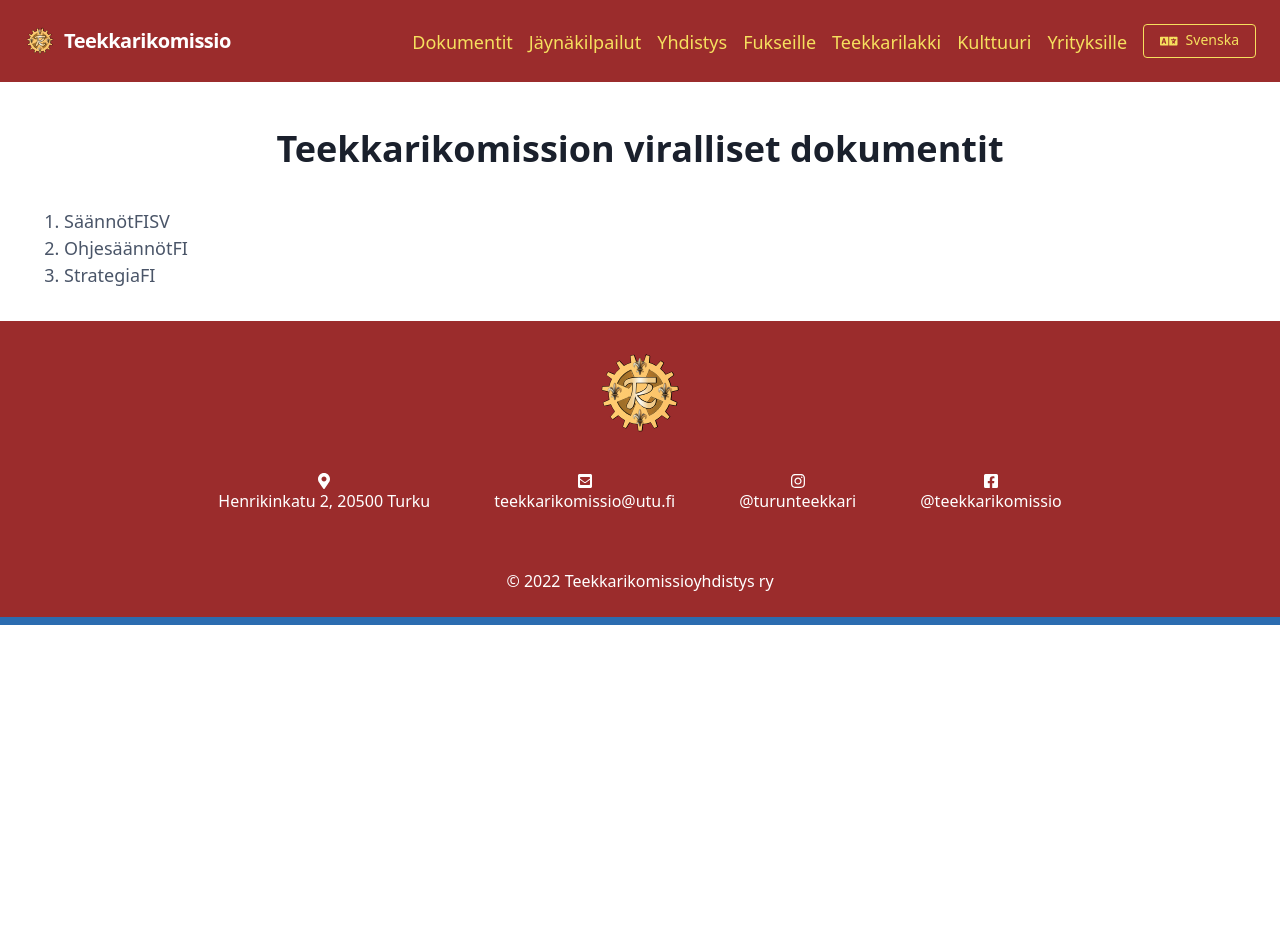
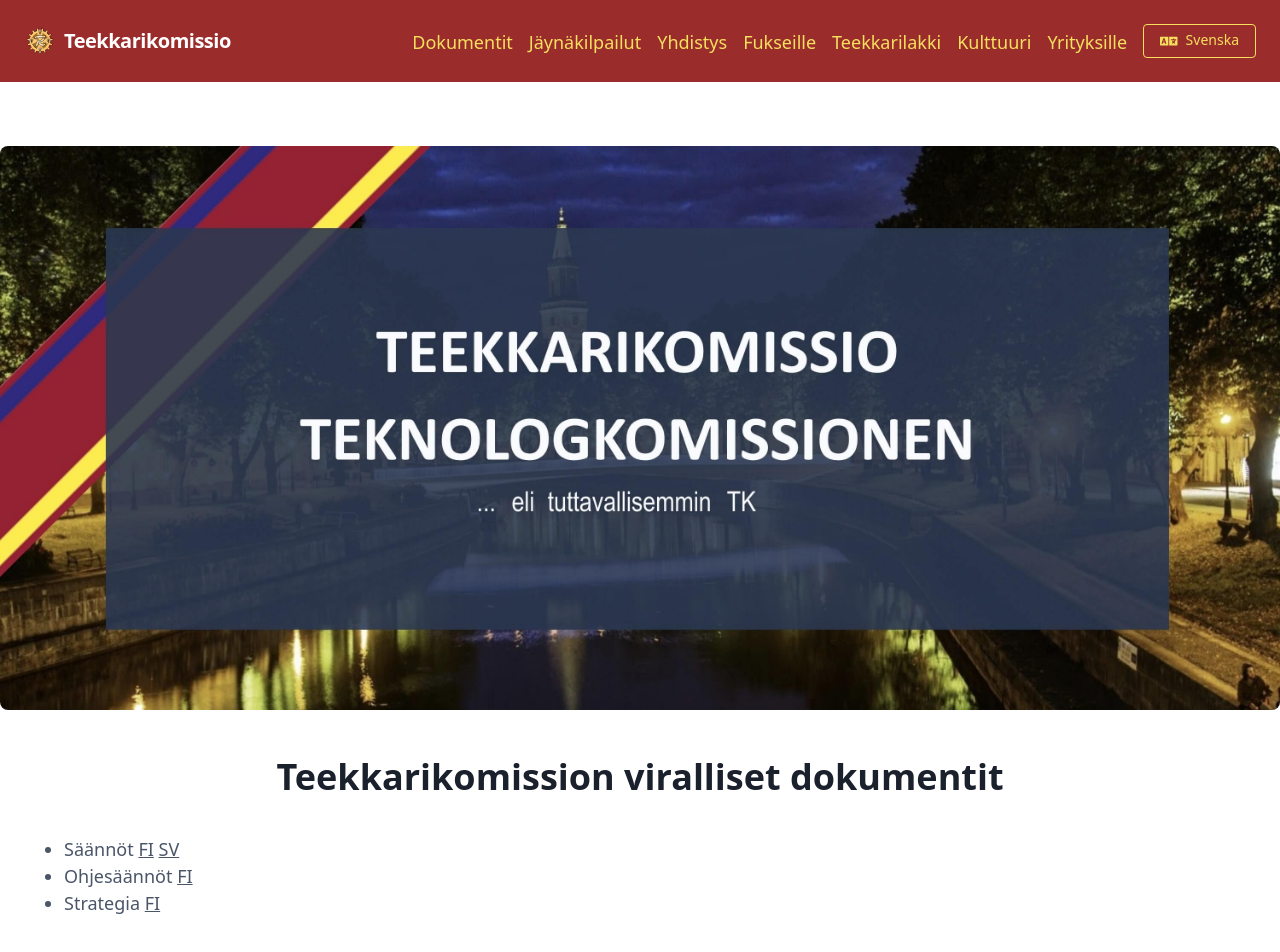
Before and after one commit to Teekkarikomissio/teekkarikomissio.fi, a Next.js app: page /fi/viralliset in a window 1280 px wide. Shown: the top 952 px of the page. Before the commit the page ends 800 px from the top, so only its background shows below. Built offline with nearby package versions, Linux system fonts and the light colour scheme; what next would draw is missing.

Commit message:
add headerpicture to viralliset add viralliset to index sv

```diff
--- a/pages/[lang]/viralliset.js
+++ b/pages/[lang]/viralliset.js
@@ -4,25 +4,34 @@
 import useTranslation from '../../hooks/useTranslation';
 
 import Layout from '../../components/Layout';
-import { H1, H2, H3, LongText, ListItem } from '../../components/Typography';
+import HeaderPicture from '../../components/HeaderPicture';
+import { H1, H2, H3, LongText, ListItem, ShortText } from '../../components/Typography';
 
 const OfficialDocuments = () => {
   const { t } = useTranslation('officialDocuments');
 
   return (
     <Layout titleKey={t('metaTitle')}>
+      <HeaderPicture img="/index-banner.jpg" alt="TK" />
       <H2>{t('docsHeading')}</H2>
       <br></br>
-      <ul className="list-decimal mb-8 mx-16">
-        <ListItem>{t('docsListItem1')}
-        <a href="/rules-fi.pdf">FI</a>
-        <a href="/rules-sv.pdf">SV</a>
+      <ul className="list-disc mb-12 mx-16">
+        <ListItem>
+          {t('docsListItem1')}
+          {' '}
+          <a className="underline" href="/rules-fi.pdf">FI</a>
+          {' '}
+          <a className="underline" href="/rules-sv.pdf">SV</a>
         </ListItem>
-        <ListItem>{t('docsListItem2')}
-        <a href="/sub-rules-fi.pdf">FI</a>
+        <ListItem>
+          {t('docsListItem2')}
+          {' '}
+          <a className="underline" href="/sub-rules-fi.pdf">FI</a>
         </ListItem>
-        <ListItem>{t('docsListItem3')}
-        <a href="/stragia-fi.pdf">FI</a>
+        <ListItem>
+          {t('docsListItem3')}
+          {' '}
+          <a className="underline" href="/strategia-fi.pdf">FI</a>
         </ListItem>
       </ul>
     </Layout>
--- a/static-translations/locales/sv/index.js
+++ b/static-translations/locales/sv/index.js
@@ -7,7 +7,8 @@
 import nav from './nav';
 import techStudent from './techStudent';
 import commitment from "./commitment";
-import jaynacompetition from "./jaynacompetition"
+import jaynacompetition from "./jaynacompetition";
+import officialDocuments from './officialDocuments';
 
 export default {
   association,
@@ -20,4 +21,5 @@
   techStudent,
   commitment,
   jaynacompetition,
+  officialDocuments,
 };
```
